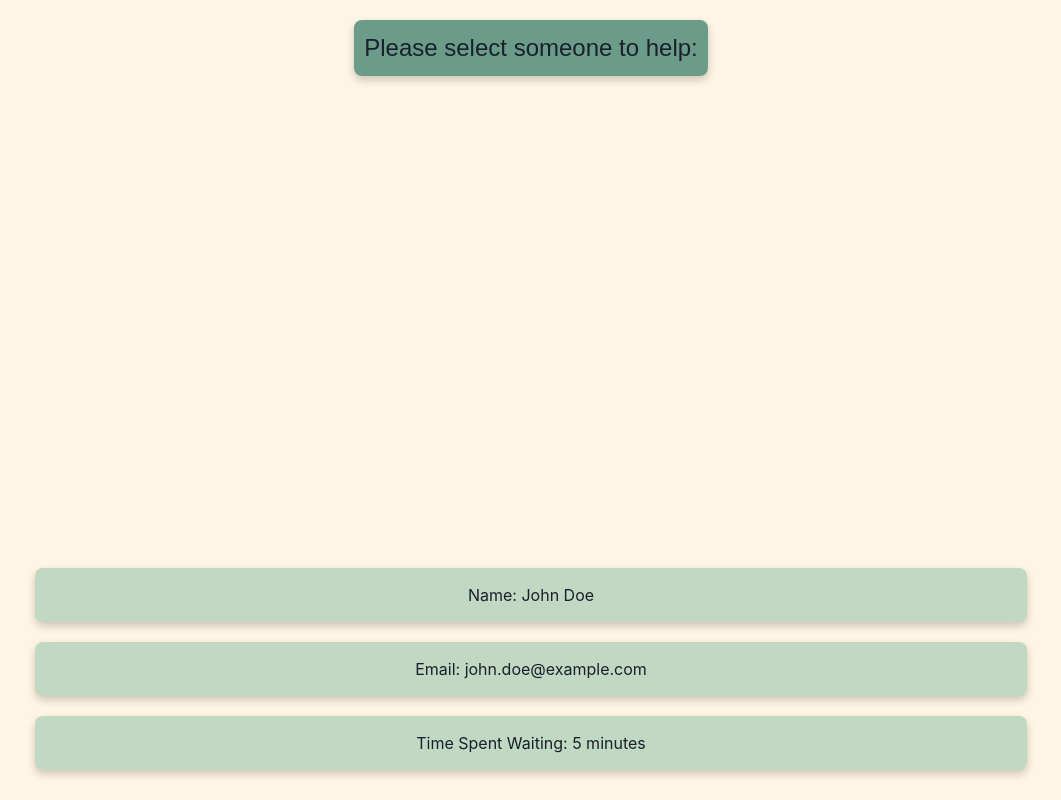
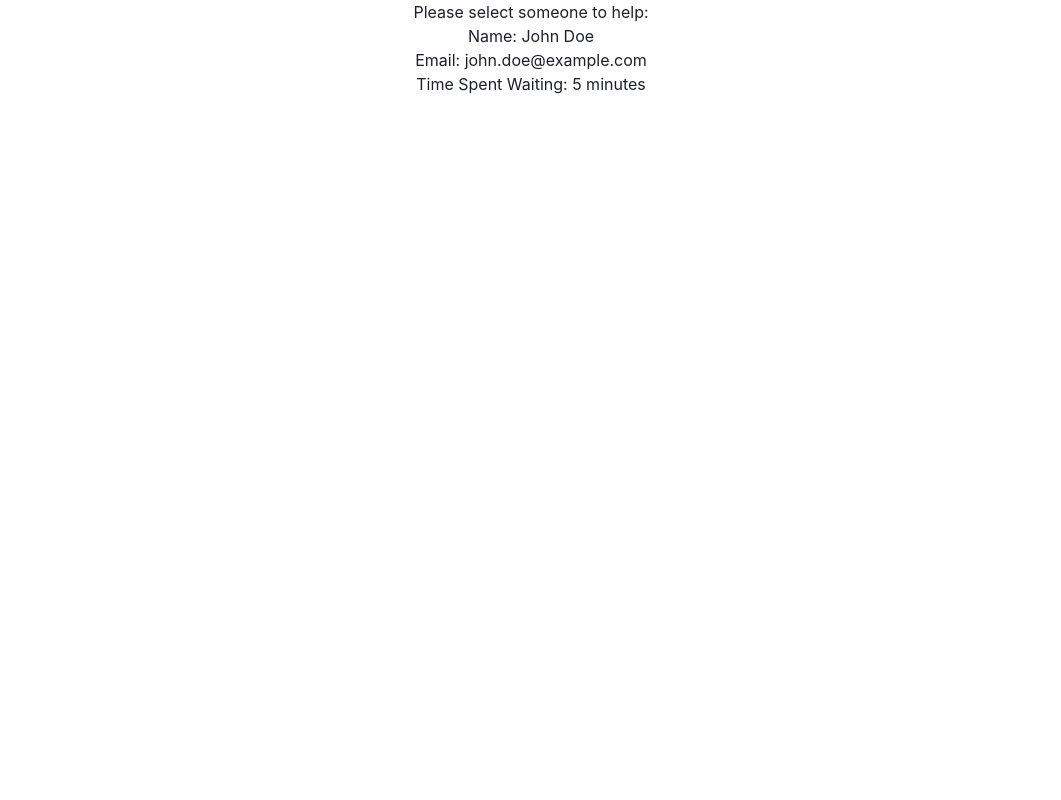
Before and after one commit to Anthony-Huang-03/HelloWorldRepo, a React (Create React App) app in the folder client/: page /HeroSelection in a window 1280 px wide. Shown: the whole page, without its empty margins (109-1170 px from the left). Built offline with nearby package versions, Linux system fonts and the light colour scheme.

Commit message:
reset styling

```diff
--- a/client/src/pages/Completed.js
+++ b/client/src/pages/Completed.js
@@ -3,33 +3,10 @@ import { Link } from "react-router-dom"; // Import Link for navigation
 
 const Completed = ({ commission }) => { // Receive commission as a prop
     return (
-        <div style={{
-            display: "flex",
-            flexDirection: "column",
-            alignItems: "center",
-            justifyContent: "center",
-            height: "100vh",
-            backgroundColor: "#FFF5E4", // Light blue background color
-            color: "#000000", // Black text color
-            fontFamily: "Arial, sans-serif",
-            padding: "20px"
-        }}>
-            <h1 style={{ fontSize: "24px", textAlign: "center" }}>
-                Thanks for helping!
-            </h1>
-
-            <p style={{ fontSize: "20px", marginTop: "20px" }}>
-                <strong>Commission:</strong> {commission || "Loading..."} {/* Display fetched commission */}
-            </p>
-
-            <Link to="/home" style={{
-                marginTop: "30px",
-                fontSize: "18px",
-                color: "#6A9C89", // Using one of the previous color codes
-                textDecoration: "underline"
-            }}>
-                Go to Home
-            </Link>
+        <div>
+            <h1> Thanks for helping! </h1>
+            <p> <strong>Commission:</strong> {commission || "Loading..."} {/* Display fetched commission */} </p>
+            <Link> Go to Home </Link>
         </div>
     );
 };
--- a/client/src/pages/ConfirmInfo.js
+++ b/client/src/pages/ConfirmInfo.js
@@ -28,78 +28,27 @@ const HeroSelection = () => {
     };
 
     return (
-        <div style={{
-            display: "flex",
-            flexDirection: "column",
-            alignItems: "center",
-            padding: "20px",
-            backgroundColor: "#FFF5E4",
-            height: "100vh"
-        }}>
-            <h1 style={{
-                fontSize: "24px",
-                fontFamily: "Arial, sans-serif",
-                backgroundColor: "#6A9C89",
-                padding: "10px",
-                borderRadius: "8px",
-                boxShadow: "0px 4px 8px rgba(0, 0, 0, 0.2)"
-            }}>
-                Please select someone to help:
-            </h1>
+        <div>
+            <h1>Please select someone to help:</h1>
 
-            <div style={{
-                display: "flex",
-                flexDirection: "column",
-                justifyContent: "flex-end",
-                alignItems: "center",
-                marginTop: "auto",
-                width: "100%"
-            }}>
+            <div>
                 {/* Name Box */}
-                <div style={boxStyle}>
-                    Name: {name}
-                </div>
+                <div>Name: {name}</div>
 
                 {/* Email Box */}
-                <div style={boxStyle}>
-                    Email: {email}
-                </div>
+                <div>Email: {email}</div>
 
                 {/* Time Spent Waiting Box */}
-                <div style={boxStyle}>
-                    Time Spent Waiting: {timeSpent}
-                </div>
+                <div>Time Spent Waiting: {timeSpent}</div>
             </div>
 
             {/* Navigation Buttons */}
-            <div style={{ marginTop: "20px" }}>
-                <button onClick={handleBack} style={buttonStyle}>Back</button>
-                <button onClick={handleNext} style={buttonStyle}>Next</button>
+            <div>
+                <button onClick={handleBack}>Back</button>
+                <button onClick={handleNext}>Next</button>
             </div>
         </div>
     );
 };
 
-// Styles for the boxes and buttons
-const boxStyle = {
-    backgroundColor: "#C1D8C3",
-    padding: "15px",
-    margin: "10px",
-    width: "80%",
-    textAlign: "center",
-    borderRadius: "8px",
-    boxShadow: "0px 4px 8px rgba(0, 0, 0, 0.2)"
-};
-
-const buttonStyle = {
-    backgroundColor: "#6A9C89",
-    color: "#FFFFFF",
-    border: "none",
-    borderRadius: "8px",
-    padding: "10px 20px",
-    margin: "5px",
-    cursor: "pointer",
-    fontSize: "16px"
-};
-
 export default HeroSelection;
--- a/client/src/pages/Confirmation.js
+++ b/client/src/pages/Confirmation.js
@@ -15,71 +15,17 @@ const Confirmation = () => {
     }, []);
 
     return (
-        <div style={{
-            display: "flex-end",
-            flexDirection: "column",
-            alignItems: "center",
-            padding: "15px",
-            backgroundColor: "#FFFFFF",
-            height: "100vh"
-        }}>
-            <h1 style={{
-                fontSize: "24px",
-                fontFamily: "Arial, sans-serif",
-                backgroundColor: "#FFFFFF",
-                padding: "20px",
-                borderRadius: "8px",
-                boxShadow: "0px 4px 8px rgba(0, 0, 0, 0.2)"
-            }}>
-                Are you sure you want to confirm? (Help-seeker will be notified and given your contact info)
-            </h1>
+        <div>
+            <h1>Are you sure you want to confirm? (Help-seeker will be notified and given your contact info)</h1>
 
-            <div style={{
-                display: "flex",
-                flexDirection: "column",
-                justifyContent: "center",
-                alignItems: "center",
-                marginTop: "auto",
-                width: "100%"
-            }}>
-                {/* Name Box */}
-                <div style={{
-                    backgroundColor: "#FFFFFF",
-                    padding: "15px",
-                    margin: "15px",
-                    width: "80%",
-                    textAlign: "center",
-                    borderRadius: "8px",
-                    boxShadow: "0px 4px 8px rgba(0, 0, 0, 0.2)"
-                }}>
-                    Name: {name}
-                </div>
+            <div>{/* Name Box */}
+                <div>Name: {name}</div>
 
                 {/* Email Box */}
-                <div style={{
-                    backgroundColor: "#FFFFFF",
-                    padding: "15px",
-                    margin: "15px",
-                    width: "80%",
-                    textAlign: "center",
-                    borderRadius: "8px",
-                    boxShadow: "0px 4px 8px rgba(0, 0, 0, 0.2)"
-                }}>
-                    Email: {email}
-                </div>
+                <div>Email: {email}</div>
 
                 {/* Time Spent Waiting Box */}
-                <div style={{
-                    backgroundColor: "#FFFFFF",
-                    padding: "15px",
-                    margin: "10px",
-                    width: "80%",
-                    textAlign: "center",
-                    borderRadius: "8px",
-                    boxShadow: "0px 4px 8px rgba(0, 0, 0, 0.2)"
-                }}>
-                    Time Spent Waiting: {timeSpent}
-                </div>
+                <div>Time Spent Waiting: {timeSpent}</div>
             </div>
         </div>
     );
--- a/client/src/pages/Guide.js
+++ b/client/src/pages/Guide.js
@@ -3,61 +3,22 @@ import { Link } from "react-router-dom"; // Import Link from react-router-dom
 
 const Guide = () => {
     return (
-        <div style={{
-            display: "flex",
-            flexDirection: "column",
-            alignItems: "center",
-            justifyContent: "flex-start", // Keep content at the top
-            padding: "20px",
-            fontFamily: "Arial, sans-serif",
-            backgroundColor: "#FFF5E4",
-            height: "100vh",
-            color: "#000000"
-        }}>
-            <div style={{
-                backgroundColor: "#C1D8C3", // Light blue background color for the box
-                padding: "20px",
-                borderRadius: "8px",
-                boxShadow: "0px 4px 8px rgba(0, 0, 0, 0.2)",
-                textAlign: "center",
-                width: "80%",
-                maxWidth: "600px",
-                marginTop: "20px" // Margin from the top
-            }}>
-                <p style={{
-                    fontSize: "18px",
-                    marginBottom: "10px",
-                    color: "#000000",
-                }}>
-                    Here is a guide on how to attempt to fix a flat tire yourself:
-                </p>
+        <div>
+            <div>
+                <p>Here is a guide on how to attempt to fix a flat tire yourself:</p>
                 <a
                     href="https://example.com/your-guide-link" // Replace this URL with your actual link
                     target="_blank"
                     rel="noopener noreferrer"
-                    style={{
-                        fontSize: "18px",
-                        color: "#000000",
-                        textDecoration: "underline"
-                    }}
                 >
                     Fix a Flat Tire Guide
                 </a>
             </div>
 
             {/* Bottom Link for more help */}
-            <div style={{
-                marginTop: "20px", // Adjust this value to move the link up
-                padding: "20px",
-                textAlign: "center"
-            }}>
+            <div>
                 <Link
                     to="/VictimMap" // Adjust this path based on your routing setup
-                    style={{
-                        fontSize: "18px",
-                        color: "#6A9C89", // Link color
-                        textDecoration: "underline"
-                    }}
                 >
                     Still need help?
                 </Link>
--- a/client/src/pages/HeroSelection.js
+++ b/client/src/pages/HeroSelection.js
@@ -15,69 +15,24 @@ const HeroSelection = () => {
     }, []);
 
     return (
-        <div style={{
-            display: "flex",
-            flexDirection: "column",
-            alignItems: "center",
-            padding: "20px",
-            backgroundColor: "#FFF5E4",
-            height: "100vh"
-        }}>
-            <h1 style={{
-                fontSize: "24px",
-                fontFamily: "Arial, sans-serif",
-                backgroundColor: "#6A9C89",
-                padding: "10px",
-                borderRadius: "8px",
-                boxShadow: "0px 4px 8px rgba(0, 0, 0, 0.2)"
-            }}>
+        <div>
+            <h1>
                 Please select someone to help:
             </h1>
 
-            <div style={{
-                display: "flex",
-                flexDirection: "column",
-                justifyContent: "flex-end",
-                alignItems: "center",
-                marginTop: "auto",
-                width: "100%"
-            }}>
+            <div>
                 {/* Name Box */}
-                <div style={{
-                    backgroundColor: "#C1D8C3",
-                    padding: "15px",
-                    margin: "10px",
-                    width: "80%",
-                    textAlign: "center",
-                    borderRadius: "8px",
-                    boxShadow: "0px 4px 8px rgba(0, 0, 0, 0.2)"
-                }}>
+                <div>
                     Name: {name}
                 </div>
 
                 {/* Email Box */}
-                <div style={{
-                    backgroundColor: "#C1D8C3",
-                    padding: "15px",
-                    margin: "10px",
-                    width: "80%",
-                    textAlign: "center",
-                    borderRadius: "8px",
-                    boxShadow: "0px 4px 8px rgba(0, 0, 0, 0.2)"
-                }}>
+                <div>
                     Email: {email}
                 </div>
 
                 {/* Time Spent Waiting Box */}
-                <div style={{
-                    backgroundColor: "#C1D8C3",
-                    padding: "15px",
-                    margin: "10px",
-                    width: "80%",
-                    textAlign: "center",
-                    borderRadius: "8px",
-                    boxShadow: "0px 4px 8px rgba(0, 0, 0, 0.2)"
-                }}>
+                <div>
                     Time Spent Waiting: {timeSpent}
                 </div>
             </div>
--- a/client/src/pages/NoPeopleAvail.js
+++ b/client/src/pages/NoPeopleAvail.js
@@ -3,21 +3,8 @@ import React from "react";
 
 const NoPeopleAvail = ({ message = "There are no people who need help right now. Thanks though!" }) => {
     return (
-        <div style={{
-            display: "flex",
-            alignItems: "center",
-            justifyContent: "center",
-            height: "100vh",
-            background: "linear-gradient(to right, #FFF5E4, #C1D8C3)",
-            fontFamily: "Arial, sans-serif"
-        }}>
-            <h1 style={{
-                color: "#CD5C08",
-                backgroundColor: "#6A9C89",
-                padding: "20px",
-                borderRadius: "8px",
-                boxShadow: "0px 4px 8px rgba(0, 0, 0, 0.2)"
-            }}>
+        <div>
+            <h1>
                 {message}
             </h1>
         </div>
```
